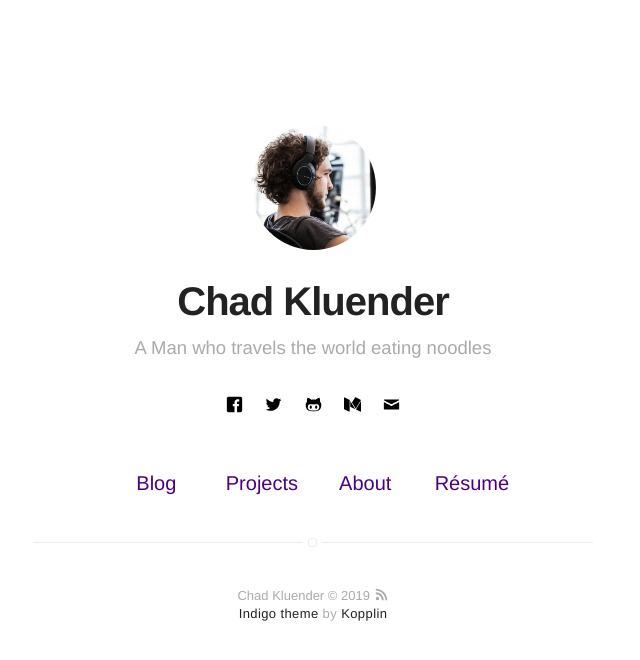
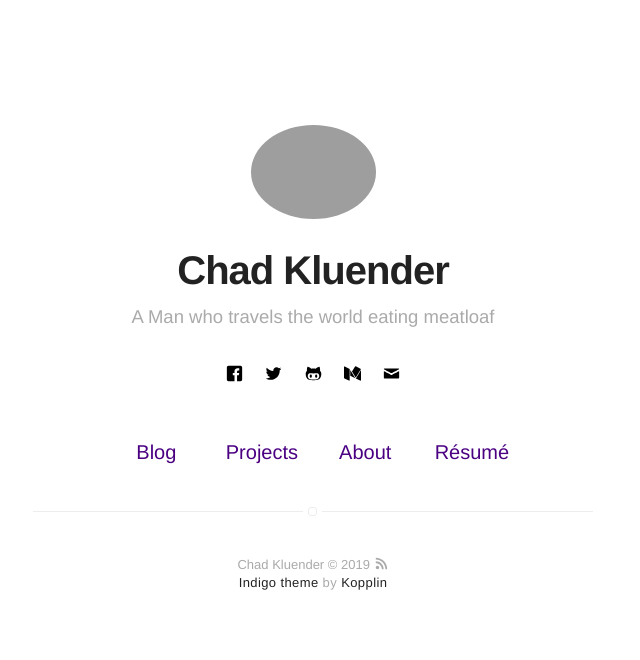
Before and after one commit to chadkluender/my-blog, a Jekyll site: the page built from index.html, in a window 1280 px wide. Shown: the top 660 px of the page, without its empty margins (327-967 px from the left). Built offline with Jekyll 4.4.1, drawn with Linux system fonts in a browser that asks for light colours.

Commit message:
second commit

```diff
--- a/_config.yml
+++ b/_config.yml
@@ -1,6 +1,6 @@
 # main text of home
 name: Chad Kluender
-bio: A Man who travels the world eating noodles
+bio: A Man who travels the world eating meatloaf
 
 # twitter summary info
 description: A blog about technology and stuff related
@@ -8,7 +8,7 @@ description: A blog about technology and stuff related
 # if it's an external image, update below for true
 # better with square images
 external-image: false
-picture: assets/images/profile.jpg
+picture: assets/images/snake.jpg
 
 # If you want to include your resume, set to true
 # and specify source (external or local).
```
